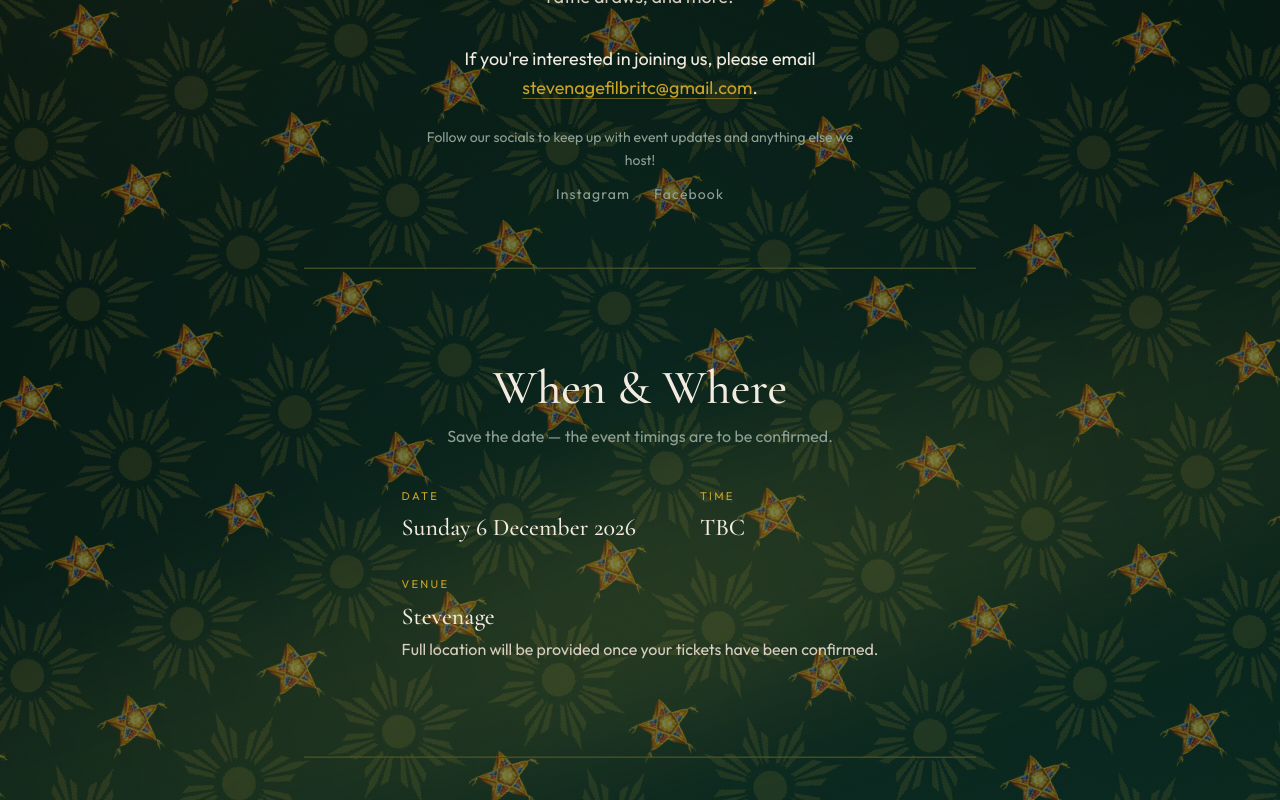
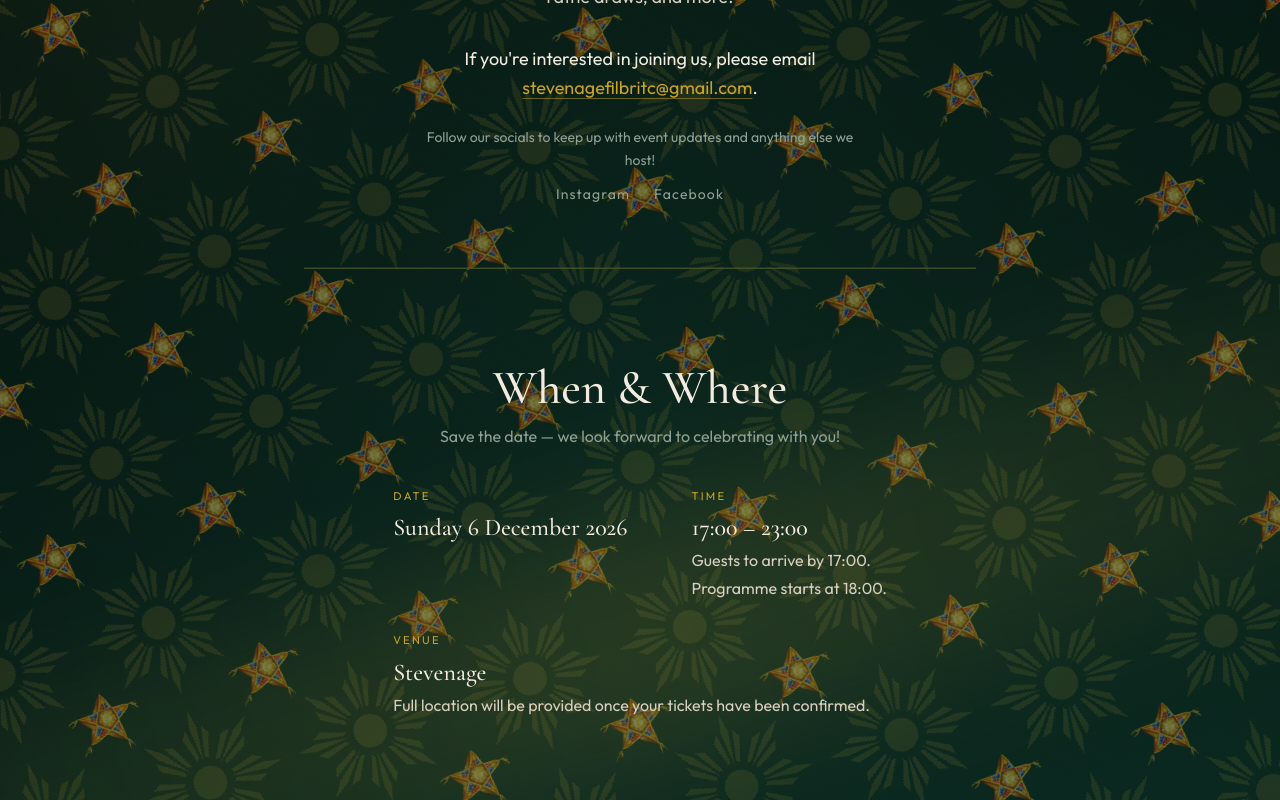
Before and after one commit to jediramos/filbrit-christmas-party, a Next.js app: page / in a window 1280 px wide. Shown: the part 639-1439 px from the top of the page. Built offline with nearby package versions, Linux system fonts and the light colour scheme.

Commit message:
Event Details Changes

```diff
--- a/src/app/page.tsx
+++ b/src/app/page.tsx
@@ -118,6 +118,14 @@ export default function Home() {
                 <dd className="mt-2 break-words font-display text-2xl text-[var(--ivory)]">
                   {eventConfig.eventTime}
                 </dd>
+                {eventConfig.timingNotes.map((note) => (
+                  <dd
+                    key={note}
+                    className="mt-1 break-words text-base text-[var(--ivory-soft)]"
+                  >
+                    {note}
+                  </dd>
+                ))}
               </div>
             </div>
             <div className="min-w-0">
--- a/src/config/event.ts
+++ b/src/config/event.ts
@@ -19,6 +19,7 @@ export type EventConfig = {
   address: string;
   eventStart: string;
   eventTime: string;
+  timingNotes: string[];
   doorsOpen: string;
   ticketUrl: string;
   contactEmail: string;
@@ -45,10 +46,11 @@ export const eventConfig: EventConfig = {
     "Bringing back our popular Christmas party event — an evening of music and fun, a three-course meal, festive cultural dances and performances, raffle draws, and more.",
   venue: "Stevenage",
   address: "Full location will be provided once your tickets have been confirmed.",
-  // Sunday 6 December 2026, 18:30 Europe/London (GMT / UTC+0 in December)
-  eventStart: "2026-12-06T18:30:00+00:00",
-  eventTime: "TBC",
-  doorsOpen: "18:30",
+  // Sunday 6 December 2026, 17:00 Europe/London (GMT / UTC+0 in December)
+  eventStart: "2026-12-06T17:00:00+00:00",
+  eventTime: "17:00 – 23:00",
+  timingNotes: ["Guests to arrive by 17:00.", "Programme starts at 18:00."],
+  doorsOpen: "17:00",
   ticketUrl: "https://www.eventbrite.com/",
   contactEmail: "stevenagefilbritc@gmail.com",
   socials: [
@@ -58,7 +60,7 @@ export const eventConfig: EventConfig = {
   signupBlurb:
     "If you're interested in joining us, please email stevenagefilbritc@gmail.com.",
   detailsBlurb:
-    "Save the date  — the event timings are to be confirmed.",
+    "Save the date — we look forward to celebrating with you!",
   ticketsBlurb:
     "Tickets are released in stages. Earlier releases offer the best value — email us to reserve yours now!",
   stages: [
@@ -78,8 +80,8 @@ export const eventConfig: EventConfig = {
       name: "General Release",
       startsAt: "2026-10-12T00:00:00+01:00",
       endsAt: "2026-10-26T23:59:59+00:00",
-      price: "£32",
-      dateLabel: "October 12th – October 26th",
+      price: "£35",
+      dateLabel: "October 11th – October 26th",
       description:
         "Standard party tickets with full evening access.",
       prizes: [],
@@ -88,10 +90,10 @@ export const eventConfig: EventConfig = {
     {
       id: "final",
       name: "Final Release",
-      startsAt: "2026-11-11T00:00:00+00:00",
-      endsAt: "2026-11-20T23:59:59+00:00",
+      startsAt: "2026-10-27T00:00:00+00:00",
+      endsAt: "2026-11-06T23:59:59+00:00",
       price: "£40",
-      dateLabel: "November 11th – November 20th",
+      dateLabel: "October 26th – November 6th",
       description:
         "Last chance tickets before the night — grab them while they last.",
       prizes: [],
```
